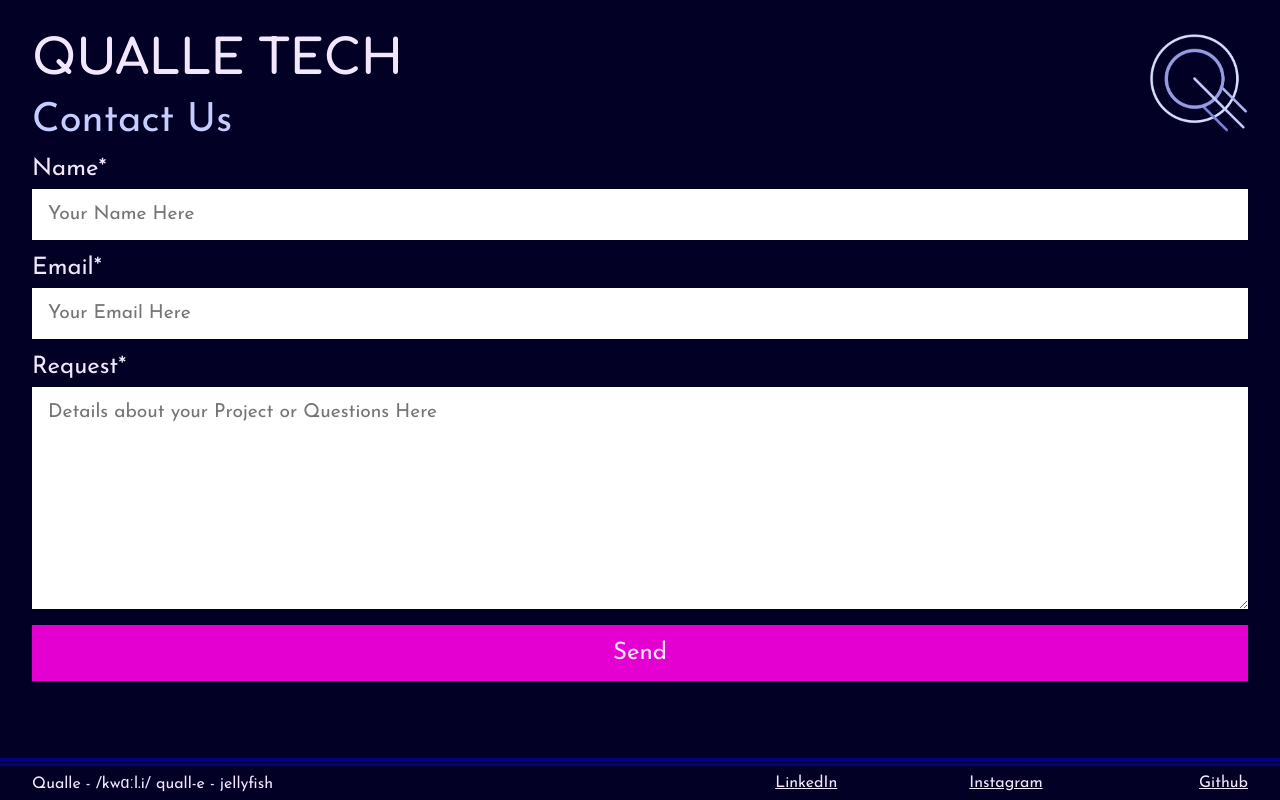
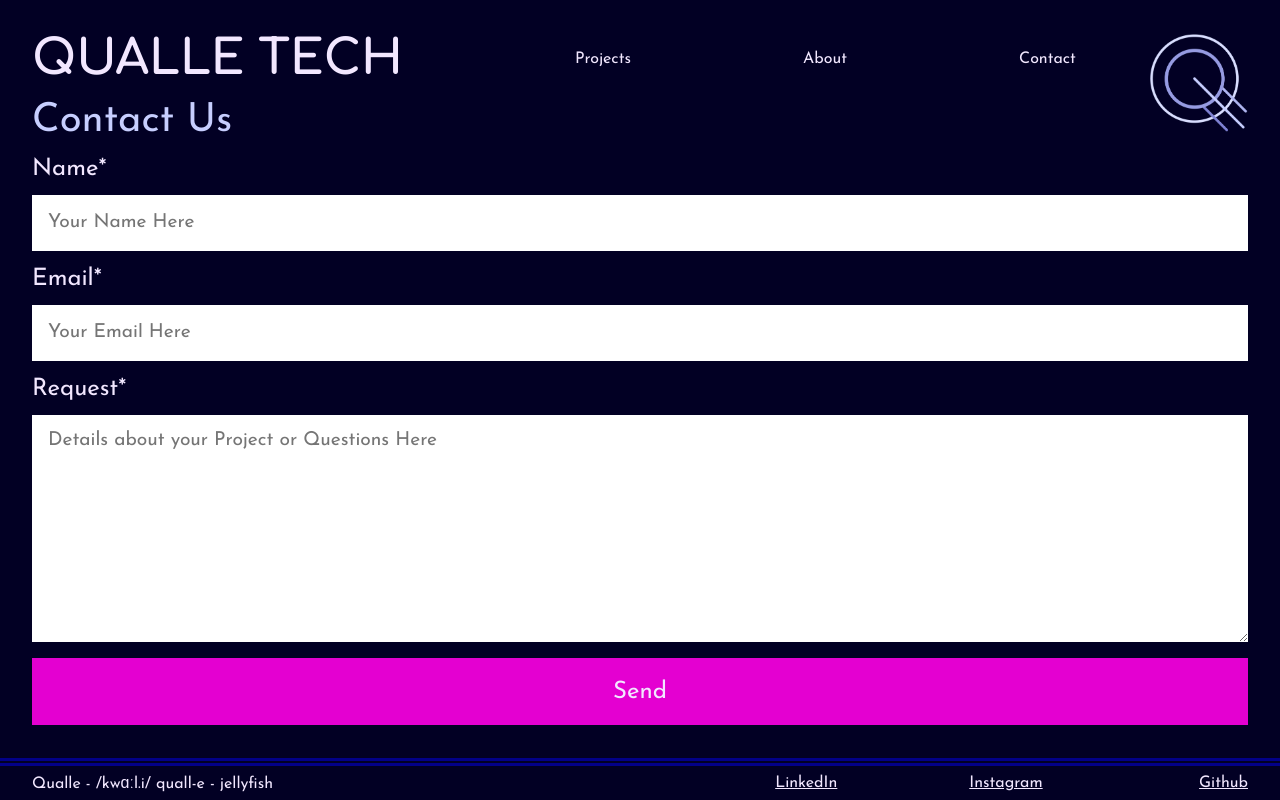
Before and after one commit to qualletech/2024, a Next.js app: page /contact in a window 1280 px wide. Built offline with nearby package versions, Linux system fonts and the light colour scheme.

Commit message:
Update mini styling

```diff
--- a/app/layouts/subpages.tsx
+++ b/app/layouts/subpages.tsx
@@ -15,9 +15,9 @@ const BACKGROUNDCOLOR = [
 export default function SubpageLayout({ children }: { children: React.ReactNode }) {
   const router = useRouter()
   const pathname = usePathname()
+  const color = BACKGROUNDCOLOR?.find((o) => o.path === pathname)?.color || ""
   const isAnimatedPath = pathname === "/projects" || pathname === "/about" || pathname === "/contact"
   const [isAnimating, setIsAnimating] = useState(isAnimatedPath)
-  const color = BACKGROUNDCOLOR?.find((o) => o.path === pathname)?.color || ""
 
   setTimeout(() => {
     setIsAnimating(false)
@@ -27,9 +27,14 @@ export default function SubpageLayout({ children }: { children: React.ReactNode
     <Container>
       <EaseInTransition $isAnimating={isAnimating} $color={color} />
       <Main>
-        <IconContainer onClick={() => router.push("/")}>
-          <h1>Qualle Tech</h1>
-        </IconContainer>
+        <Row>
+          <IconContainer onClick={() => router.push("/")}>
+            <h1>Qualle Tech</h1>
+          </IconContainer>
+          <IconContainer onClick={() => router.push("/projects")}>Projects</IconContainer>
+          <IconContainer onClick={() => router.push("/about")}>About</IconContainer>
+          <IconContainer onClick={() => router.push("/contact")}>Contact</IconContainer>
+        </Row>
         <Logo>
           <Image src="/logo-dark.png" height={100} width={100} alt="Qualle Tech Logo" />
         </Logo>
@@ -83,6 +88,12 @@ const Logo = styled.div`
   right: 0;
 `
 
+const Row = styled.div`
+  display: grid;
+  grid-auto-flow: column;
+  align-items: center;
+`
+
 const Container = styled.div`
   height: 100vh;
   width: 100vw;
@@ -90,7 +101,7 @@ const Container = styled.div`
   display: grid;
   padding: 2rem;
   grid-gap: 1rem;
-  grid-template-rows: auto 1fr;
+  grid-template-rows: 1fr auto;
 `
 
 const EaseInTransition = styled.div<{ $isAnimating: boolean; $color: string }>`
@@ -137,4 +148,5 @@ const Main = styled.main`
   display: grid;
   grid-template-rows: auto 1fr;
   grid-gap: 1rem;
+  height: 100%;
 `
```
